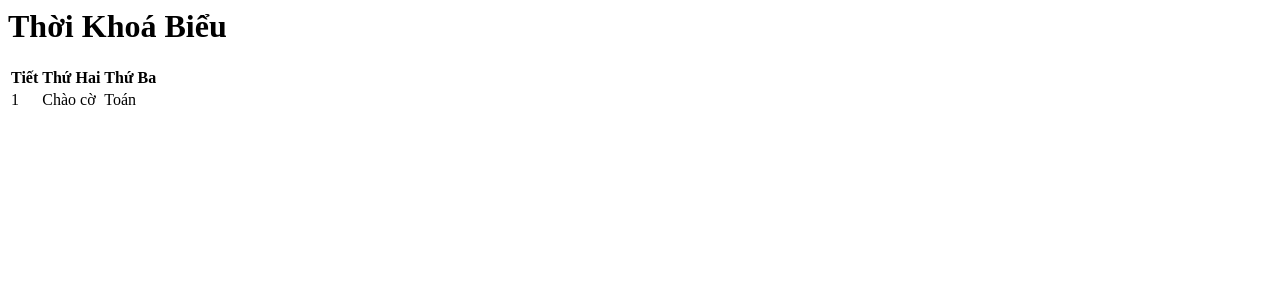
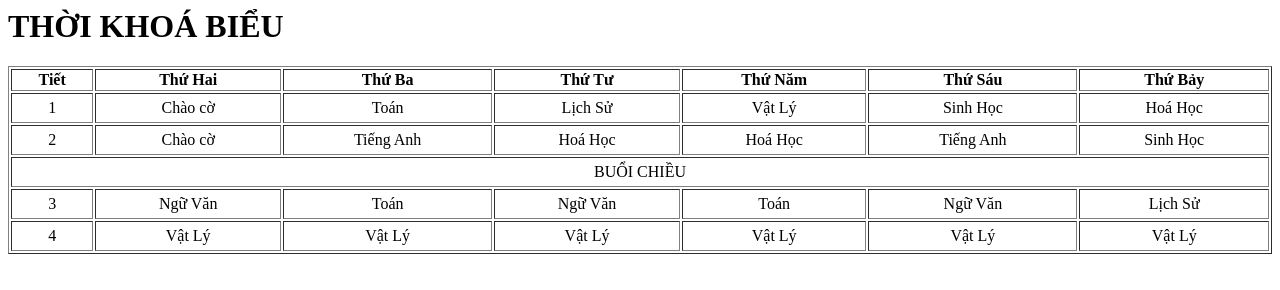
Before and after one commit to phuongtruc1601/tin12, a plain HTML site: page index.html in a window 1280 px wide. Drawn offline with Linux system fonts and the light colour scheme.

Commit message:
Update index.html

```diff
--- a/index.html
+++ b/index.html
@@ -1,16 +1,33 @@
 <html>
   <head>
     <meta charset = "utf-8">
+    <style>
+      td {
+        text-align: center;
+        padding: 5
+      }
+    </style>
   </head>
   <body>
- <h1> Thời Khoá Biểu </h1>
- <table boder="1" width="100%">
- <table>
+    <h1> THỜI KHOÁ BIỂU</h1>
+    <table border="1", width="100%">
       <tr>
-   <th>Tiết </th> <th>Thứ Hai</th> <th>Thứ Ba</th>
+        <th>Tiết </th> <th>Thứ Hai</th> <th>Thứ Ba</th> <th>Thứ Tư</th> <th> Thứ Năm</th> <th>Thứ Sáu</th> <th>Thứ Bảy</th>
       </tr>
       <tr>
-  <td>1</td> <td>Chào cờ</td> <td> Toán</td>
+        <td>1</td> <td>Chào cờ</td> <td>Toán</td> <td>Lịch Sử</td> <td>Vật Lý</td> <td>Sinh Học</td> <td>Hoá Học</td>
+      </tr>
+      <tr>
+        <td>2</td> <td>Chào cờ</td> <td>Tiếng Anh</td> <td>Hoá Học</td> <td>Hoá Học</td> <td>Tiếng Anh</td> <td>Sinh Học</td>
+      </tr>
+      <tr>
+        <td colspan="8" style="text-align: center;">BUỔI CHIỀU</td>
+      </tr>
+      <tr>
+        <td>3</td> <td>Ngữ Văn</td> <td>Toán</td> <td>Ngữ Văn</td> <td>Toán</td> <td>Ngữ Văn</td> <td>Lịch Sử</td>
+      </tr>
+      <tr>
+        <td>4</td> <td>Vật Lý</td> <td>Vật Lý</td> <td>Vật Lý</td> <td>Vật Lý</td> <td>Vật Lý</td> <td>Vật Lý</td>
       </tr>
     </table>
   </body>
```
Lines whose indentation alone changed are shown as unchanged.
